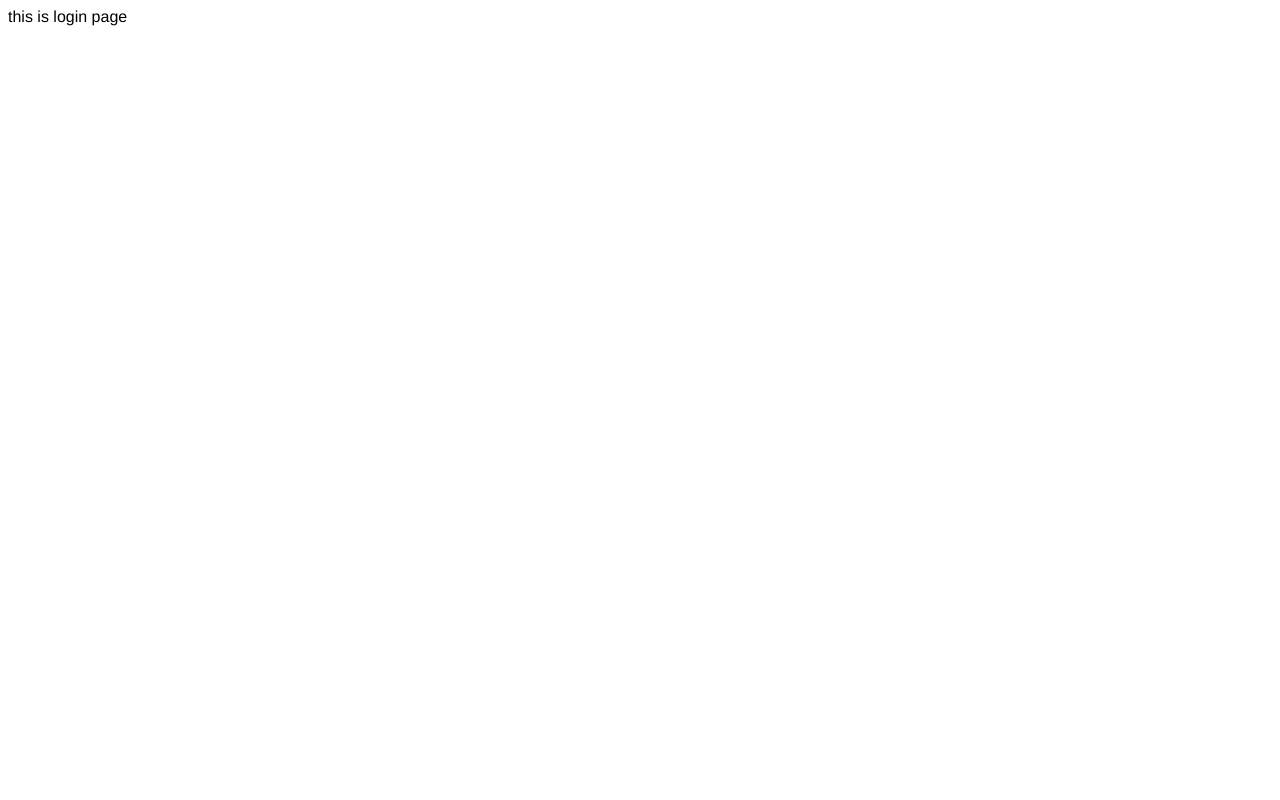
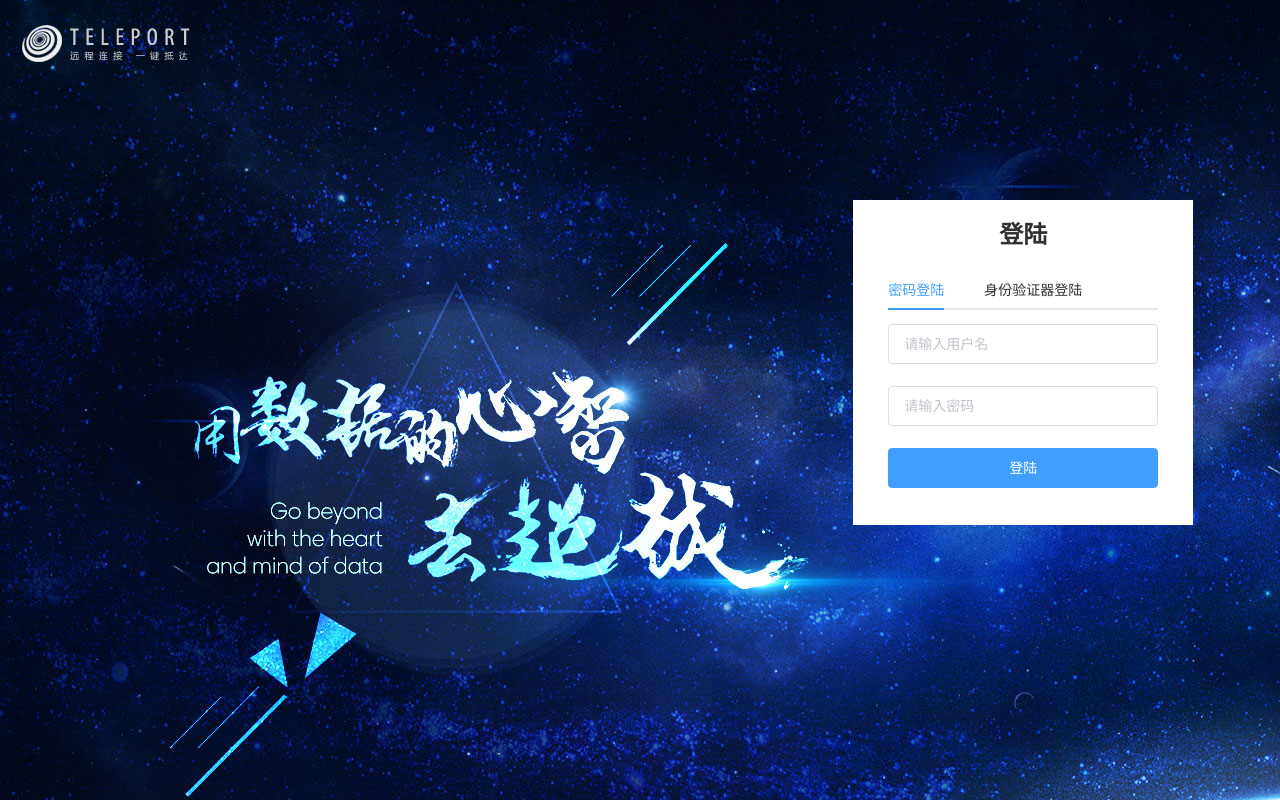
Before and after one commit to LizardYx/teleport-V4, a Vue app: page / in a window 1280 px wide. Built offline with nearby package versions, Linux system fonts and the light colour scheme.

Commit message:
- add common header components - add login page(in progress)

```diff
--- a/public/index.html
+++ b/public/index.html
@@ -7,7 +7,7 @@
     <link rel="icon" href="<%= BASE_URL %>favicon.ico">
     <title>Teleport</title>
   </head>
-  <body>
+  <body style="margin: 0">
     <noscript>
       <strong>We're sorry but my-vue doesn't work properly without JavaScript enabled. Please enable it to continue.</strong>
     </noscript>
--- a/src/App.vue
+++ b/src/App.vue
@@ -9,5 +9,6 @@
   font-family: 'Avenir', Helvetica, Arial, sans-serif;
   -webkit-font-smoothing: antialiased;
   -moz-osx-font-smoothing: grayscale;
+  min-width: 1280px;
 }
 </style>
--- /dev/null
+++ b/src/components/common-header.vue
@@ -0,0 +1,20 @@
+<template>
+  <div id="header">
+    <img class="logo" src="../assets/header/logo.png">
+  </div>
+</template>
+
+<script>
+export default {
+  name: 'common-header',
+  data() {
+    return {};
+  },
+};
+</script>
+
+<style scoped>
+#header{
+  padding: 15px;
+}
+</style>
--- a/src/views/Login.vue
+++ b/src/views/Login.vue
@@ -1,20 +1,93 @@
 <template>
-    <div>
-      this is login page
+  <div id="login">
+    <common-header></common-header>
+    <div class="login-block">
+      <el-row>
+        <el-col :offset="16" :span="5">
+          <div class="login-content">
+            <div class="login-title">登陆</div>
+            <el-tabs v-model="loginWay" class="login-detail">
+              <el-tab-pane label="密码登陆" name="password">
+                <el-form :model="loginInfo" status-icon ref="loginInfo">
+                  <el-form-item prop="userName">
+                    <el-input type="text" v-model="loginInfo.userName" autocomplete="off" placeholder="请输入用户名">
+                    </el-input>
+                  </el-form-item>
+                  <el-form-item prop="password">
+                    <el-input type="password" v-model="loginInfo.password" autocomplete="off" placeholder="请输入密码">
+                    </el-input>
+                  </el-form-item>
+                  <el-form-item>
+                    <el-button type="primary" class="login-btn">登陆</el-button>
+                  </el-form-item>
+                </el-form>
+              </el-tab-pane>
+              <el-tab-pane label="身份验证器登陆" name="authentication">
+                身份验证器登陆
+              </el-tab-pane>
+            </el-tabs>
+          </div>
+        </el-col>
+      </el-row>
     </div>
+  </div>
 </template>
 
 <script>
+import CommonHeader from '../components/common-header.vue';
+
 export default {
-  name: "Login",
+  name: 'Login',
+  components: { CommonHeader },
   data() {
     return {
-      input: ''
-    }
-  }
-}
+      loginWay: 'password',
+      loginInfo: {
+        userName: '',
+        password: '',
+      },
+    };
+  },
+};
 </script>
 
 <style scoped>
+#login{
+  position: relative;
+  height: 100vh;
+  background: #020815 url("../assets/login-bg.jpg");
+}
 
+#login .login-block{
+  position: absolute;
+  width: 100%;
+  height: 400px;
+  margin: auto;
+  top: 0;
+  left: 0;
+  right: 0;
+  bottom: 0;
+}
+
+#login .login-block .login-title{
+  font-size: 24px;
+  font-weight: bold;
+  text-align: center;
+  color: #303133;
+  margin-bottom: 20px;
+}
+
+#login .login-content{
+  width: 310px;
+  padding: 15px;
+  background: #fff;
+}
+
+#login .login-detail{
+  padding: 0 20px;
+}
+
+#login .login-detail .login-btn{
+  width: 100%;
+}
 </style>
```
Also changed, not shown: src/assets/header/logo.png (added), src/assets/login-bg.jpg (added).
